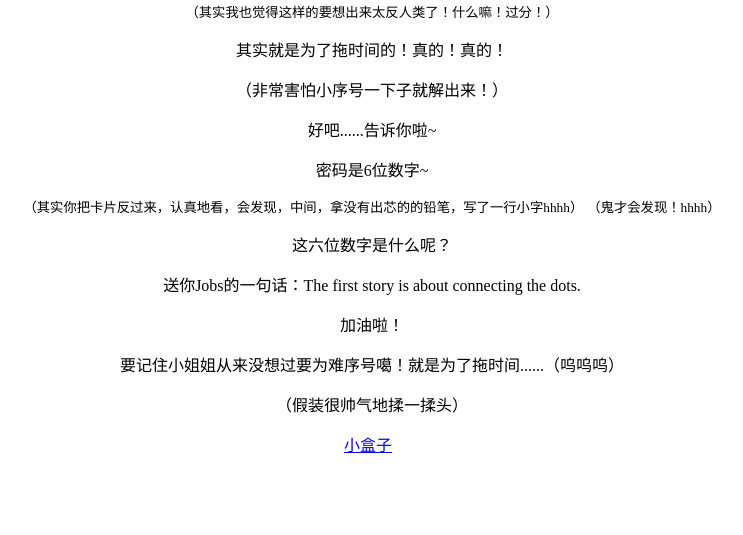
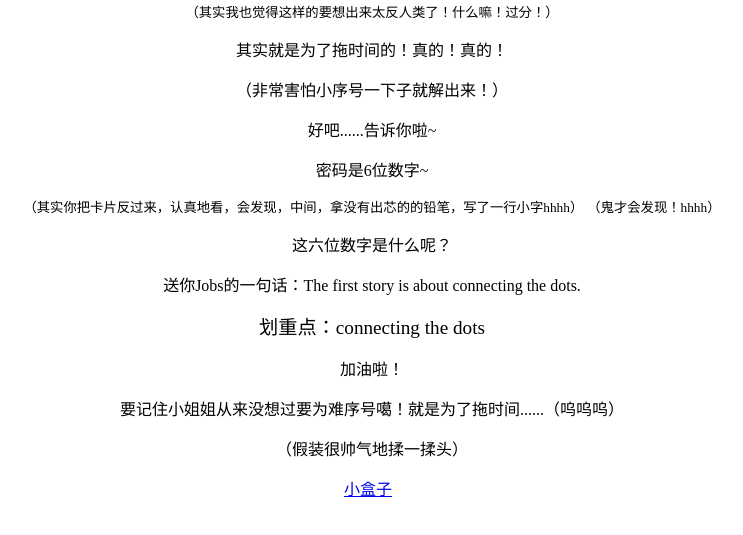
Before and after one commit to xiaochadi/xiaochadi.github.io, a plain HTML site: page index.html in a window 1280 px wide. Shown: the part 113-648 px from the top of the page, without its empty margins (268-1011 px from the left). Drawn offline with Linux system fonts and the light colour scheme.

Commit message:
Update index.html

```diff
--- a/index.html
+++ b/index.html
@@ -19,6 +19,7 @@ body{text-align:center}
 <small align=“center”>（鬼才会发现！hhhh）</small>
 <p align=“center”>这六位数字是什么呢？</p>
 <p align=“center”>送你Jobs的一句话：The first story is about connecting the dots.</p>
+<big align=“center”>划重点：connecting the dots</big>
 <p align=“center”>加油啦！</p>
 <p align=“center”>要记住小姐姐从来没想过要为难序号噶！就是为了拖时间......（呜呜呜）</p>
 <p align=“center”>（假装很帅气地揉一揉头）</p>
```
